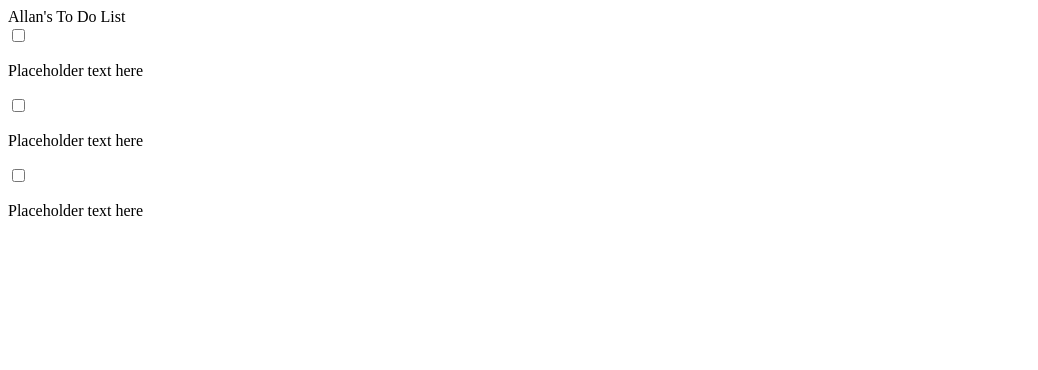
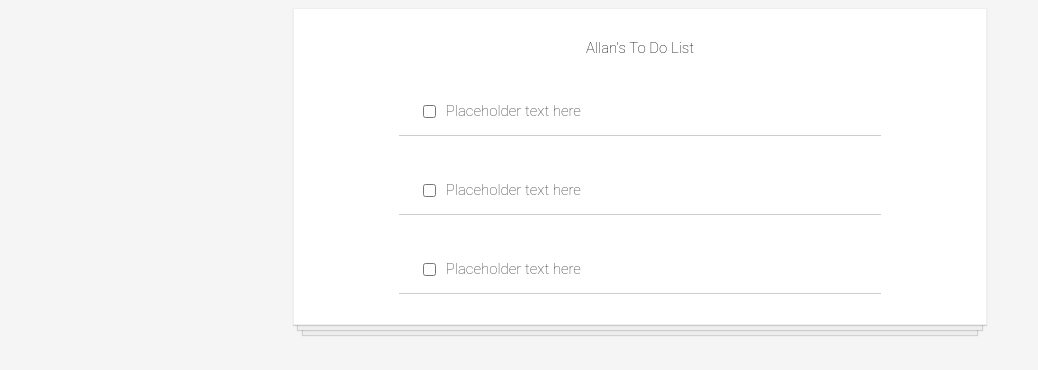
Before and after one commit to jfaMan/react-todo-app, a React (Create React App) app: page / in a window 1280 px wide. Shown: the top 370 px of the page, without its empty margins (0-1038 px from the left). Built offline with nearby package versions, Linux system fonts and the light colour scheme.

Commit message:
added css

```diff
--- a/public/index.html
+++ b/public/index.html
@@ -3,6 +3,7 @@
   <head>
     <meta charset="utf-8" />
     <link rel="icon" href="%PUBLIC_URL%/favicon.ico" />
+    <link rel="stylesheet" href="style.css" />
     <meta name="viewport" content="width=device-width, initial-scale=1" />
     <meta name="theme-color" content="#000000" />
     <meta
--- /dev/null
+++ b/public/style.css
@@ -0,0 +1,53 @@
+body {
+  background-color: whitesmoke;
+}
+
+.todo-list {
+  background-color: white;
+  margin: auto;
+  width: 50%;
+  display: flex;
+  flex-direction: column;
+  align-items: center;
+  border: 1px solid #efefef;
+  box-shadow:
+  /* The top layer shadow */
+      0 1px 1px rgba(0,0,0,0.15),
+          /* The second layer */
+      0 10px 0 -5px #eee,
+          /* The second layer shadow */
+      0 10px 1px -4px rgba(0,0,0,0.15),
+          /* The third layer */
+      0 20px 0 -10px #eee,
+          /* The third layer shadow */
+      0 20px 1px -9px rgba(0,0,0,0.15);
+  padding: 30px;
+}
+
+.todo-item {
+  display: flex;
+  justify-content: flex-start;
+  align-items: center;
+  padding: 30px 20px 0;
+  width: 70%;
+  border-bottom: 1px solid #cecece;
+  font-family: Roboto, sans-serif;
+  font-weight: 100;
+  font-size: 15px;
+  color: #333333;
+}
+
+header {
+  font-family: Roboto, sans-serif;
+  font-weight: 100;
+  font-size: 15px;
+}
+
+input[type=checkbox] {
+  margin-right: 10px;
+  font-size: 30px;
+}
+
+input[type=checkbox]:focus {
+  outline: 0;
+}
--- a/src/App.js
+++ b/src/App.js
@@ -4,7 +4,7 @@
 
 const App = () => {
   return (
-    <div>
+    <div className="todo-list">
       <Header />
       <ToDoItem />
       <ToDoItem />
--- a/src/components/ToDoItem.js
+++ b/src/components/ToDoItem.js
@@ -2,7 +2,7 @@
 
 const ToDoItem = () => {
   return (
-    <div>
+    <div className="todo-item">
       <input type="checkbox" />
       <p>Placeholder text here</p>
     </div>
```
